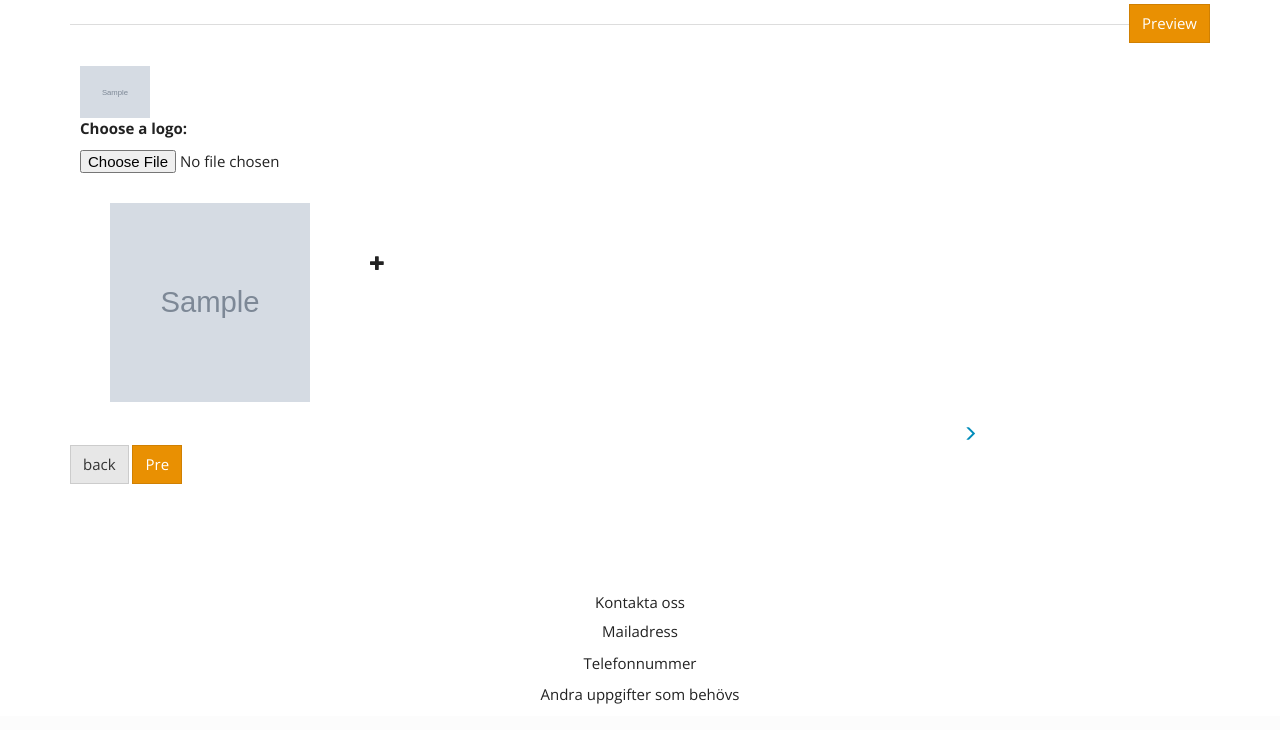
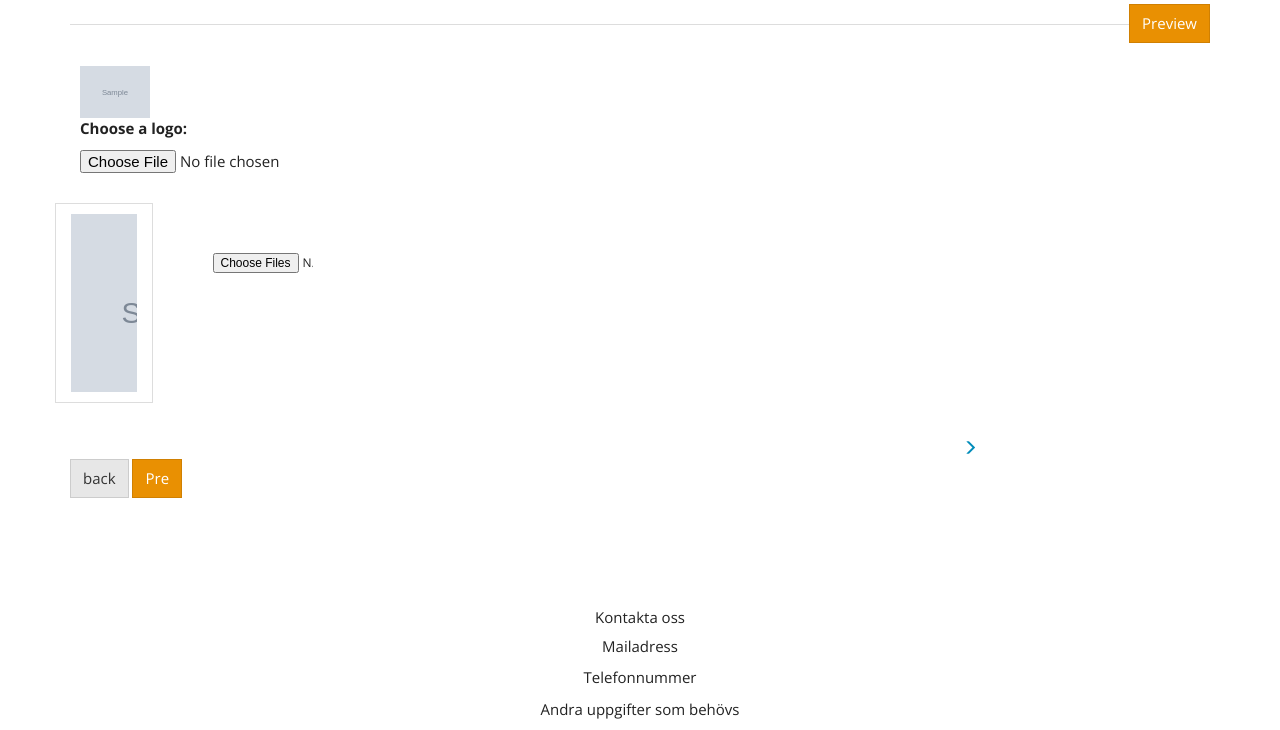
Before and after one commit to siggelito/lavg, a Django app: template dbtapp/templates/dbtapp/preview.html in a window 1280 px wide; the page is wider, and only the part inside the window is pictured. Shown: the part 206-936 px from the top of that part. Before the commit the page ends 910 px from the top of that part, so only its background shows below. Run offline with Django 3.2, Linux system fonts and the light colour scheme; tables that the repository leaves empty hold one stand-in row (values such as "Sample post"); the template is opened without the code that fills it: values that come from a table or form of the project are taken from there, most other values are stand-ins (such as "Sample title", 1, 10 or a date in 2020); grey boxes marked "Sample" are stand-in pictures; some libraries are stand-ins or nearby versions.

Commit message:
Fixed preview

```diff
--- a/dbtapp/static/dbtapp/js/imageloader.js
+++ b/dbtapp/static/dbtapp/js/imageloader.js
@@ -13,7 +13,7 @@ $(document).ready(function(){
     var offset = 0;
 
     function initializeVideo () {
-        var images = $('#images li img');
+        var images = $('#images li div img');
 
         for(var i = 0; i < images.length; i++) {
             var layers = [
--- a/dbtapp/static/dbtapp/style.css
+++ b/dbtapp/static/dbtapp/style.css
@@ -73,9 +73,7 @@ footer {
 	list-style-type: none;
 	margin-right: 10px;
 	margin-bottom: 10px;
-	float:left;
-	width: 200px;
-	height: 200px; //140px
+	height: 200px;
 }
 .image-wrapper {
 	overflow: hidden;
@@ -84,7 +82,7 @@ footer {
 	position: relative;
 }
 
-#images li .image-wrapper img {
+.image-wrapper img {
 	position: absolute;
 }
 
@@ -102,18 +100,13 @@ footer {
 #input {
 	position:absolute;
 	float:left;
-	z-index: 2;
-	opacity: 0;
 	width: 100%;
 	height:100%;
 }
 
-#addFile {
-	position:absolute;
-	font-size: 150px;
+.form-class {
 	width: 100%;
-	height: 100%;
-	text-align: center;
+	height: 100px;
 }
 
 #input:hover {
--- a/dbtapp/templates/dbtapp/preview.html
+++ b/dbtapp/templates/dbtapp/preview.html
@@ -32,31 +32,26 @@
 		</form>
 	</div>
 
-	<div class="row">
-		<div class="col-md-12">
 	<!-- Bildserie -->
-			<ul id="images">
+	<ul id="images" class="list-group row">
 		{% if images %}
 			{% for image in images %}
-						<li rel="{{ image.pk }}">
+				<li rel="{{ image.pk }}" class="list-group-item col-xs-1">
 					<div class="image-wrapper">
 						<img src="{{ image.photoFile.url }}" rel="{{ image.order }}">
+
 					</div>
 				</li>
 			{% endfor %}
 		{% endif %}
 		<!-- Ladda upp bild -->
-				<div id="addFileWrapper">
-					<span class="glyphicon glyphicon-plus" aria-hidden="true"></span>
-
-					<form action="{% url 'dbtapp:videoEdit' video.pk %}" method="post" enctype="multipart/form-data">
+		<div id="addFileWrapper" >
+			<form action="{% url 'dbtapp:videoEdit' video.pk %}" class="form-class clearfix" method="post" enctype="multipart/form-data">
 				{% csrf_token %}
 				{{ form.photoFile }}
 			</form>
 		</div>
 	</ul>
-		</div>
-	</div>
 
 	<!-- Preview-knapp -->
 	<div id="preview" class="modalDialog">
```
Lines whose indentation alone changed are shown as unchanged.
